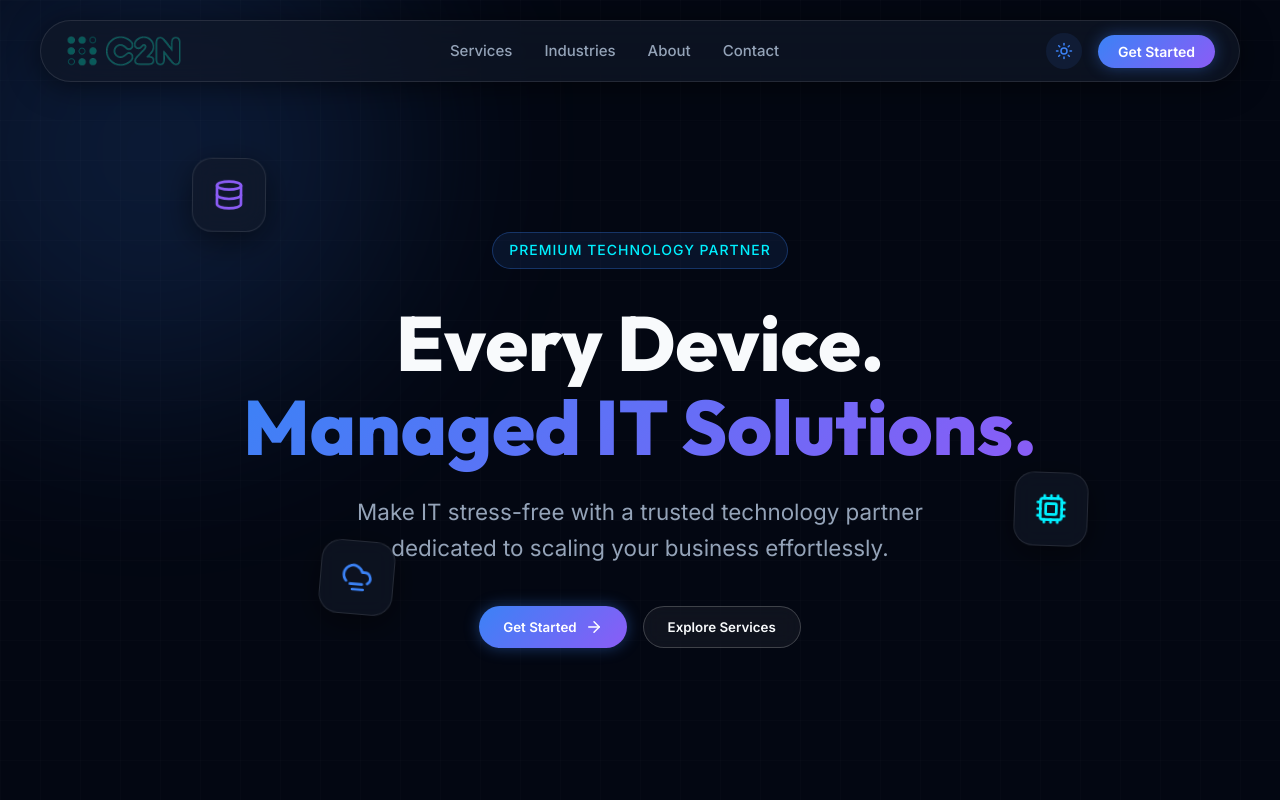
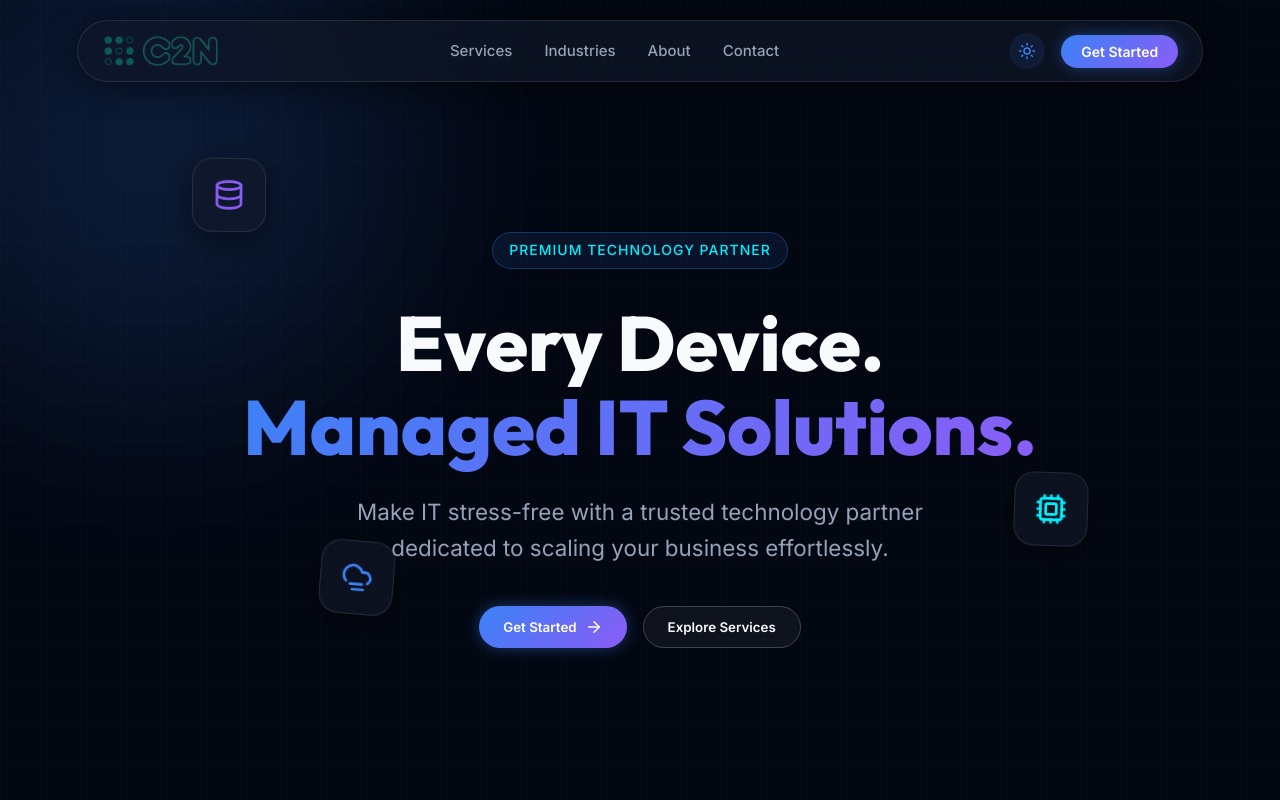
Before and after one commit to PayakulaTarun/c2n-demo-lading-page, a React (Vite) app: page / in a window 1280 px wide. Shown: the top 800 px of the page. Built offline with nearby package versions, Linux system fonts and the light colour scheme.

Commit message:
style: aggressively increase dynamic left/right website padding using fluid clamps

```diff
--- a/src/App.css
+++ b/src/App.css
@@ -79,7 +79,7 @@
   left: 0;
   width: 100%;
   z-index: 100;
-  padding: 0 24px;
+  padding: 0 clamp(24px, 6vw, 80px);
 }
 
 .nav-glass {
@@ -503,7 +503,7 @@
   position: relative;
   overflow: hidden;
   border-radius: 30px;
-  margin: 100px 24px;
+  margin: 100px clamp(24px, 6vw, 80px);
   padding: 100px 40px;
   text-align: center;
   background: rgba(17, 24, 39, 0.8);
--- a/src/index.css
+++ b/src/index.css
@@ -175,7 +175,7 @@ img {
   width: 100%;
   max-width: 1280px;
   margin: 0 auto;
-  padding: 0 24px;
+  padding: 0 clamp(24px, 6vw, 80px);
   position: relative;
   z-index: 10;
 }
```
